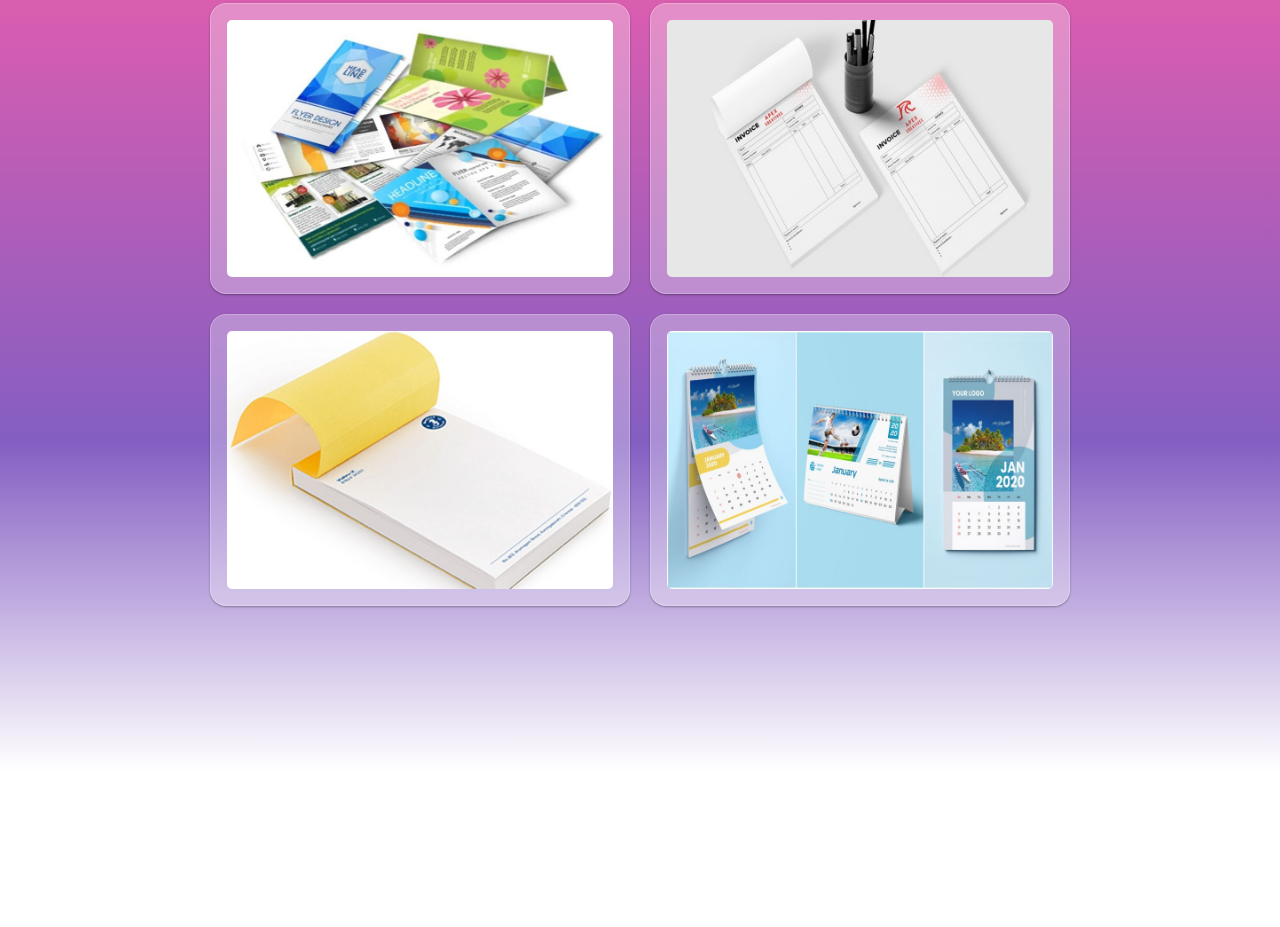
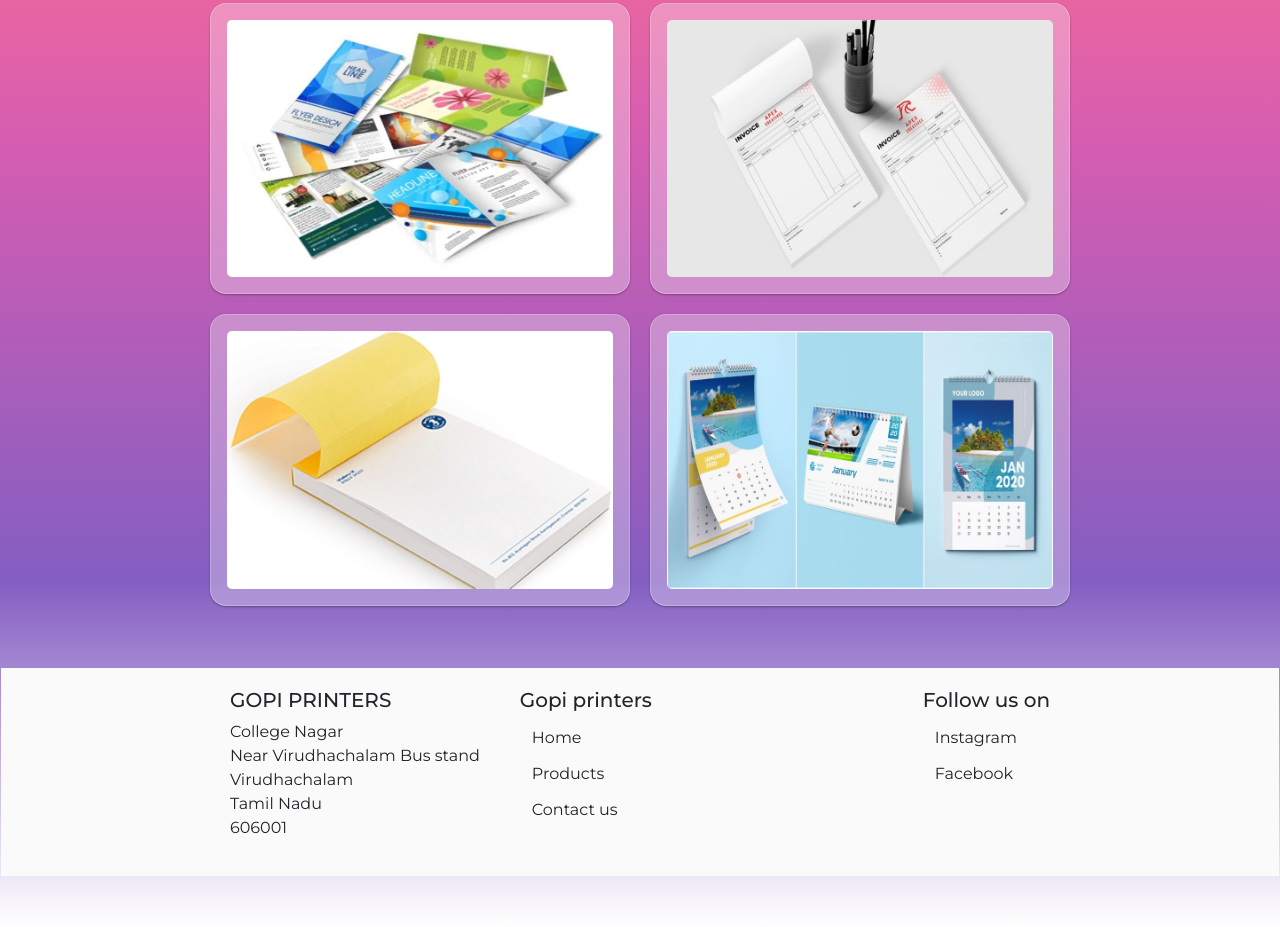
Before and after one commit to Sri363/GopiPrinters, a plain HTML site: page index.html in a window 1280 px wide. Shown: the part 2222-3149 px from the top of the page. Before the commit the page ends 2993 px from the top, so only its background shows below. Drawn offline with nearby package versions, Linux system fonts and the light colour scheme; a script that the page names is missing.

Commit message:
html footer

```diff
--- a/index.html
+++ b/index.html
@@ -154,7 +154,7 @@
             </div>
         </nav>
     </header>
-    <div class="hero">
+    <div class="hero" id="home">
         <img src="assets/hero/hero-bg.jpg" alt="" class="bg-img img-fluid" />
         <span class="hero-content">
             <h1 class="hero-text-h1">GOPI</h1>
@@ -176,7 +176,6 @@
             Visit us today and let us frame your memories with love and care! ❤️🎞️
         </p>
     </div>
-    <div class="container-fluid">
     <section class="product-sec" id="products">
         <fieldset>
             <legend>
@@ -246,7 +245,8 @@
             </div>
             <div class="card product-card">
                 <div class="card-body">
-                        <img src="assets/Card images/picture-frame-sizes-jonny-caspari.jpeg" alt="photo frames" class="card-img">
+                    <img src="assets/Card images/picture-frame-sizes-jonny-caspari.jpeg" alt="photo frames"
+                        class="card-img">
                     <div class="card-img-overlay">
                         <div class="card-content">
                             <h4 class="card-title text-light">
@@ -274,7 +274,7 @@
                             </h4>
                             <ul class="card-text text-white">
                                 <li>Discover Your Ideal Wedding Bags | ECO Friendly</li>
-                                    <li>Quality Materials  | Thoughtful Gesture</li>
+                                <li>Quality Materials | Thoughtful Gesture</li>
                                 <li>Memorable Tokens | Personalized Perfection </li>
                             </ul>
                             <a href="" class="btn text-dark btn-light" role="button">
@@ -386,9 +386,45 @@
             </div>
         </div>
     </section>
-        <section class="sec2"></section>
-        <section class="sec2"></section>
+    <section class="contact">
+        <div class="contact-container row">
+            <div class="contact-one">
+                <div class="contact-sec-1st-container col-md-4 col-12">
+                    <h5>GOPI PRINTERS</h5>
+                    <p>
+                        College Nagar <br>
+                        Near Virudhachalam Bus stand <br>
+                        Virudhachalam <br>
+                        Tamil Nadu <br>
+                        606001
+                    </p>
                 </div>
+                <div class="contact-sec-2nd-container col-md-4 col-12">
+                    <h5>Gopi printers</h5>
+                    <a href="#home" class="btn" role="button">
+                        Home
+                    </a>
+                    <a href="#products" class="btn" role="button">
+                        Products
+                    </a>
+                    <a href="#" class="btn" role="button">
+                        Contact us
+                    </a>
+                </div>
+            </div>
+            <div class="contact-two">
+                <div class="contact-sec-3rd-container col-md-4 col-12">
+                    <h5>Follow us on</h5>
+                    <a href="#" class="btn" role="button">
+                        Instagram
+                    </a>
+                    <a href="#" class="btn" role="button">
+                        Facebook
+                    </a>
+                </div>
+            </div>
+        </div>
+    </section>
     <!--jQuery CDN-->
     <script src="https://code.jquery.com/jquery-3.7.0.min.js"
         integrity="sha256-2Pmvv0kuTBOenSvLm6bvfBSSHrUJ+3A7x6P5Ebd07/g=" crossorigin="anonymous"></script>
@@ -402,7 +438,9 @@
     <!--js file link-->
     <script src="script.js"></script>
     <!--waypoint CDN-->
-    <script src="https://cdnjs.cloudflare.com/ajax/libs/waypoints/4.0.1/jquery.waypoints.min.js" integrity="sha512-CEiA+78TpP9KAIPzqBvxUv8hy41jyI3f2uHi7DGp/Y/Ka973qgSdybNegWFciqh6GrN2UePx2KkflnQUbUhNIA==" crossorigin="anonymous" referrerpolicy="no-referrer"></script>
+    <script src="https://cdnjs.cloudflare.com/ajax/libs/waypoints/4.0.1/jquery.waypoints.min.js"
+        integrity="sha512-CEiA+78TpP9KAIPzqBvxUv8hy41jyI3f2uHi7DGp/Y/Ka973qgSdybNegWFciqh6GrN2UePx2KkflnQUbUhNIA=="
+        crossorigin="anonymous" referrerpolicy="no-referrer"></script>
 </body>
 
 </html>
```
Lines whose indentation alone changed are shown as unchanged.
